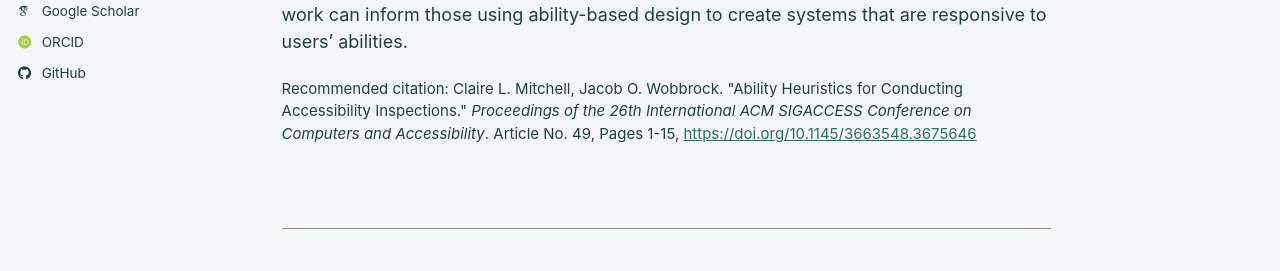
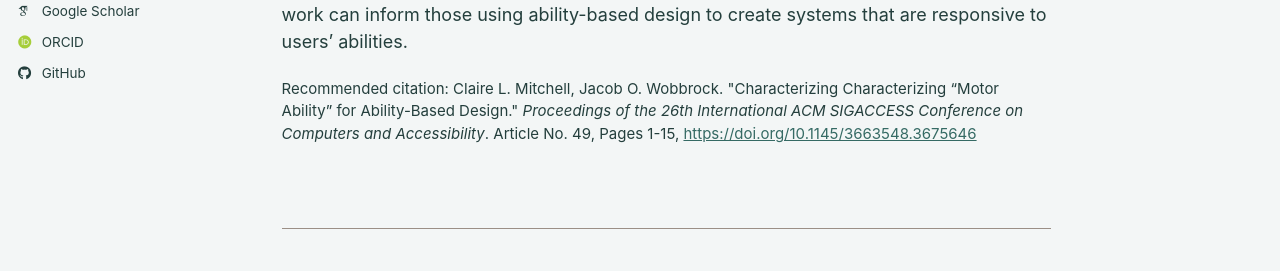
Before and after one commit to clairem2520/clairem2520.github.io, a Jekyll site: the page built from _publications/motor_ability.md, in a window 1280 px wide and 1159 px high. Shown: the part 492-763 px from the top of the window. Built offline with Jekyll 4.4.1, drawn with Linux system fonts in a browser that asks for light colours; some web fonts are replaced; a script bundle is joined from its source files by our own code; library files that are not in the unit come from our copies.

Commit message:
fixing publication info

```diff
--- a/_publications/motor_ability.md
+++ b/_publications/motor_ability.md
@@ -9,6 +9,6 @@ venue: 'ACM SIGACCESS Conference on Computers and Accessibility'
 slidesurl: #'https://academicpages.github.io/files/slides1.pdf'
 paperurl: #'https://academicpages.github.io/files/paper1.pdf'
 bibtexurl: #'https://academicpages.github.io/files/bibtex1.bib'
-citation: 'Claire L. Mitchell, Jacob O. Wobbrock. &quotAbility Heuristics for Conducting Accessibility Inspections.&quot; <i>Proceedings of the 26th International ACM SIGACCESS Conference on Computers and Accessibility</i>. Article No. 49, Pages 1-15, <a href="https://doi.org/10.1145/3663548.3675646">https://doi.org/10.1145/3663548.3675646</a>'
+citation: 'Claire L. Mitchell, Jacob O. Wobbrock. &quotCharacterizing Characterizing “Motor Ability” for Ability-Based Design.&quot; <i>Proceedings of the 26th International ACM SIGACCESS Conference on Computers and Accessibility</i>. Article No. 49, Pages 1-15, <a href="https://doi.org/10.1145/3663548.3675646">https://doi.org/10.1145/3663548.3675646</a>'
 ---
 Ability-based design (Wobbrock et al. 2011, 2018) offers conceptual guidance for its use in designing accessible systems, but the construct of “ability” itself—a crucial notion for ability-based design—is surprisingly elusive and absent from extant accounts. Different disciplines offer disparate notions regarding definitions and measures of “ability,” but ability-based design has yet to avail itself of these notions in its operationalization. To address this gap, this work reviews literature that quantifies motor abilities, provides guidance to distill metrics for human-computer interaction, and conceptualizes how motor ability should be quantified for ability-based design. We offer a three-dimensional framework composed of the user, context, and task, and we locate various metrics for ability to be used when implementing ability-based designs. We support this new conceptualization with example personas that occupy this three-dimensional space. This work can inform those using ability-based design to create systems that are responsive to users’ abilities.
```
Also changed, not shown: _publications/physiological_signals.md (+1 -1 lines).
